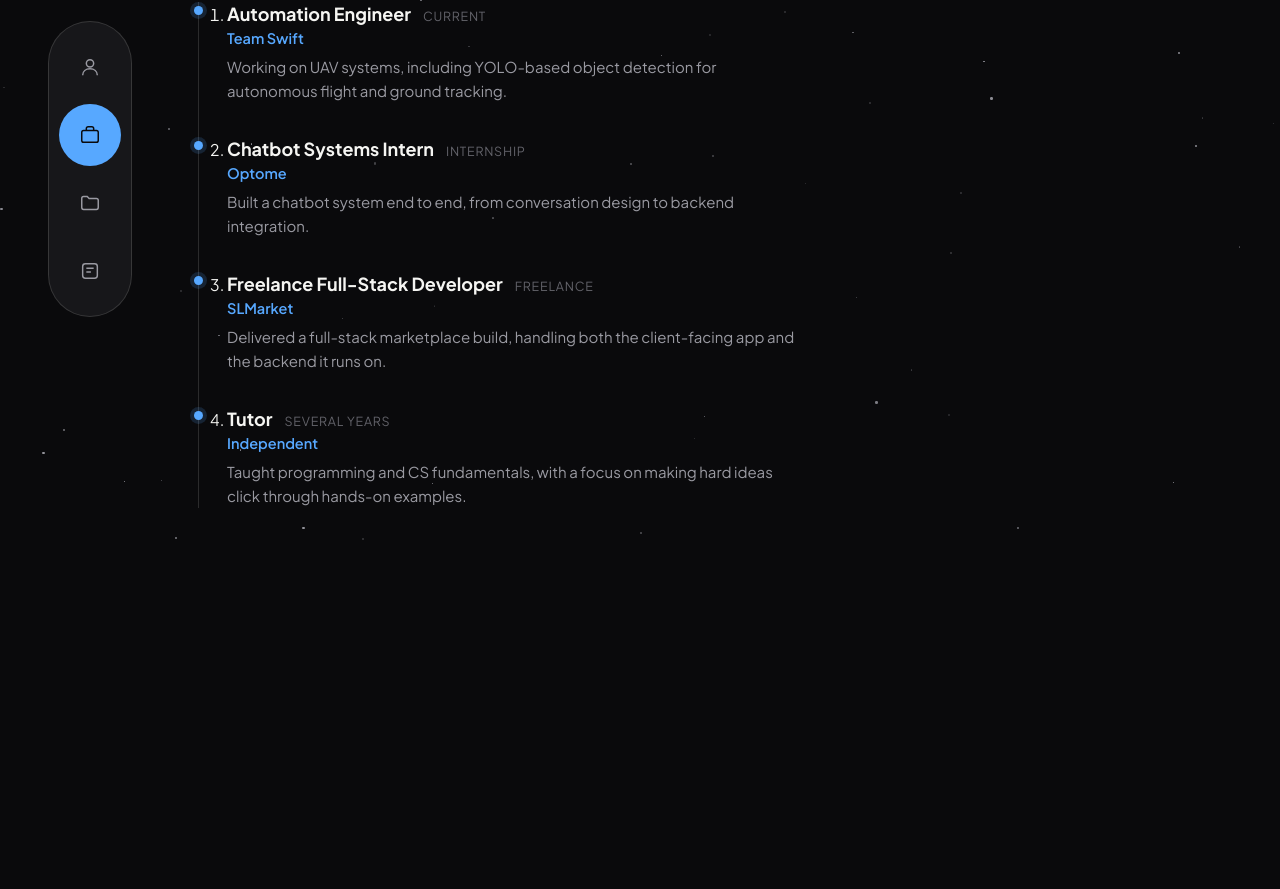
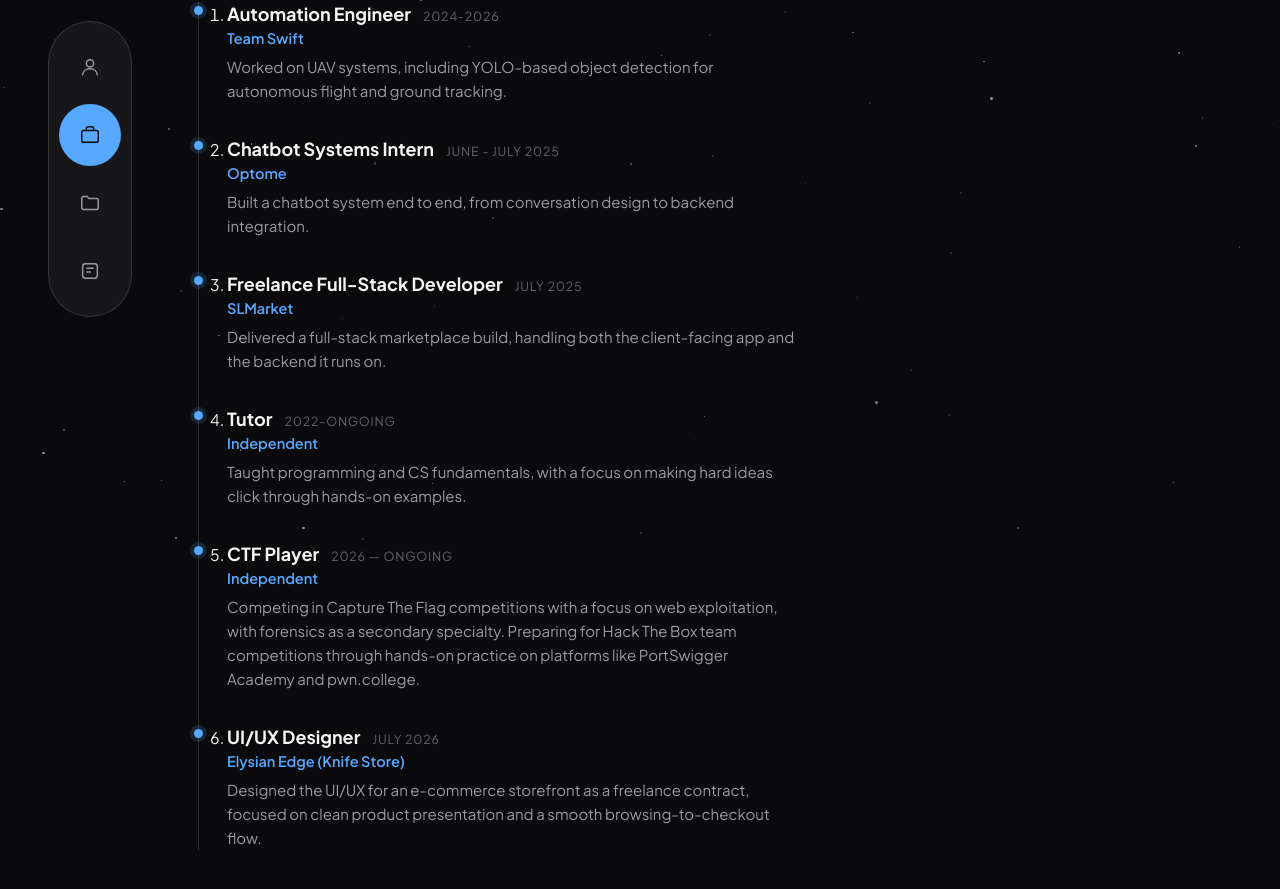
Before and after one commit to HaiderAliqnt/portfolio_2, a React (Vite) app: page /experience in a window 1280 px wide. Shown: the part 231-1120 px from the top of the page. Before the commit the page ends 819 px from the top, so only its background shows below. Built offline with nearby package versions, Linux system fonts and the light colour scheme.

Commit message:
added projects and experience

```diff
--- a/src/data/experience.js
+++ b/src/data/experience.js
@@ -2,29 +2,43 @@
   {
     role: "Automation Engineer",
     org: "Team Swift",
-    period: "Current",
+    period: "2024-2026",
     description:
-      "Working on UAV systems, including YOLO-based object detection for autonomous flight and ground tracking.",
+      "Worked on UAV systems, including YOLO-based object detection for autonomous flight and ground tracking.",
   },
   {
     role: "Chatbot Systems Intern",
     org: "Optome",
-    period: "Internship",
+    period: "June - July 2025",
     description:
       "Built a chatbot system end to end, from conversation design to backend integration.",
   },
   {
     role: "Freelance Full-Stack Developer",
     org: "SLMarket",
-    period: "Freelance",
+    period: "July 2025",
     description:
       "Delivered a full-stack marketplace build, handling both the client-facing app and the backend it runs on.",
   },
   {
     role: "Tutor",
     org: "Independent",
-    period: "Several years",
+    period: "2022-ongoing",
     description:
       "Taught programming and CS fundamentals, with a focus on making hard ideas click through hands-on examples.",
   },
+  {
+    role: "CTF Player",
+    org: "Independent",
+    period: "2026 — Ongoing",
+    description:
+      "Competing in Capture The Flag competitions with a focus on web exploitation, with forensics as a secondary specialty. Preparing for Hack The Box team competitions through hands-on practice on platforms like PortSwigger Academy and pwn.college.",
+  },
+  {
+    role: "UI/UX Designer",
+    org: "Elysian Edge (Knife Store)",
+    period: "July 2026",
+    description:
+      "Designed the UI/UX for an e-commerce storefront as a freelance contract, focused on clean product presentation and a smooth browsing-to-checkout flow.",
+  },
 ];
--- a/src/data/projects.js
+++ b/src/data/projects.js
@@ -1,6 +1,3 @@
-// Category -> card color is fixed here, once, so every project (current
-// and future) stays visually consistent automatically. Add a new tag to
-// TAG_COLORS if you introduce a third category.
 export const TAG_COLORS = {
   DEV: "red",
   CYB: "yellow",
@@ -34,6 +31,15 @@
       "An in-progress RISC-V emulator written in C, implementing the fetch-decode-execute cycle, all six RV32I instruction formats, memory, and CPU state from scratch. The long-term target is booting DOOM on it — a forcing function for getting the ISA exactly right.",
     stack: ["C", "Computer Architecture", "RV32I"],
   },
+  {
+    id: "llm-intrusion-detection",
+    name: "LLM x IDS",
+    tag: "CYB",
+    tagline: "Can an LLM replace a firewall?",
+    about:
+      "An ongoing research collaboration studying LLMs for network intrusion detection — comparing prompting, RAG, and fine-tuned transformer classifiers against classic ML baselines for attack severity classification. Digging into where LLMs generalize to zero-day attacks and where they don't, and how to evaluate security ML claims without falling into common methodological traps.",
+    stack: ["Python", "LLMs", "RAG", "Network Security"],
+  },
 ];
 
 export const projects = rawProjects.map((p) => ({
```
